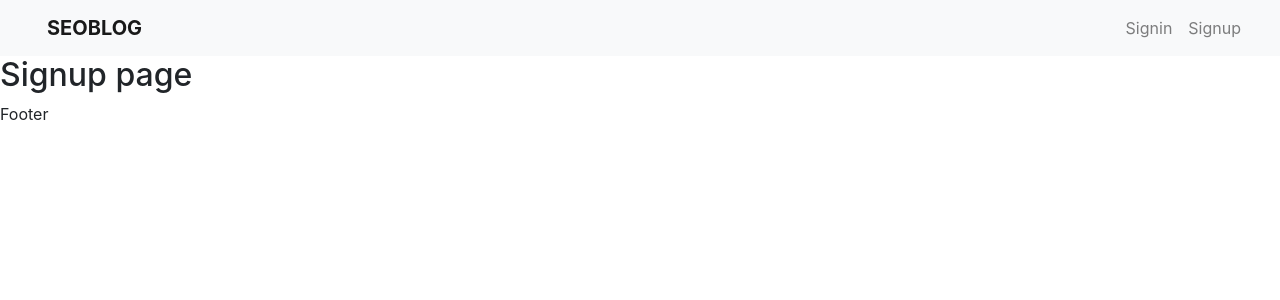
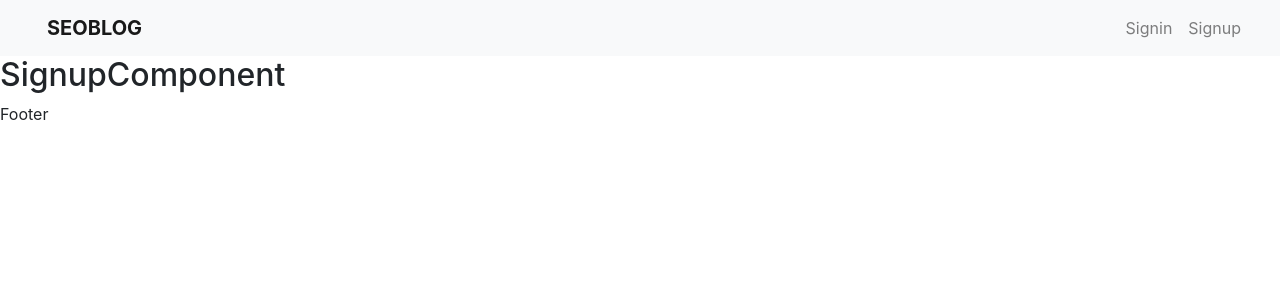
Before and after one commit to CodeSevenic/SEO-Blogging-Platform-Frontend, a Next.js app: page /signup in a window 1280 px wide. Shown: the top 300 px of the page. Built offline with nearby package versions, Linux system fonts and the light colour scheme.

Commit message:
PurpleWeb theme code update

```diff
--- a/pages/signup.js
+++ b/pages/signup.js
@@ -1,9 +1,10 @@
+import SignupComponent from '../components/auth/SignupComponent';
 import Layout from '../components/Layout/Layout';
 
 const Signup = () => {
   return (
     <Layout>
-      <h2>Signup page</h2>
+      <SignupComponent />
     </Layout>
   );
 };
```
